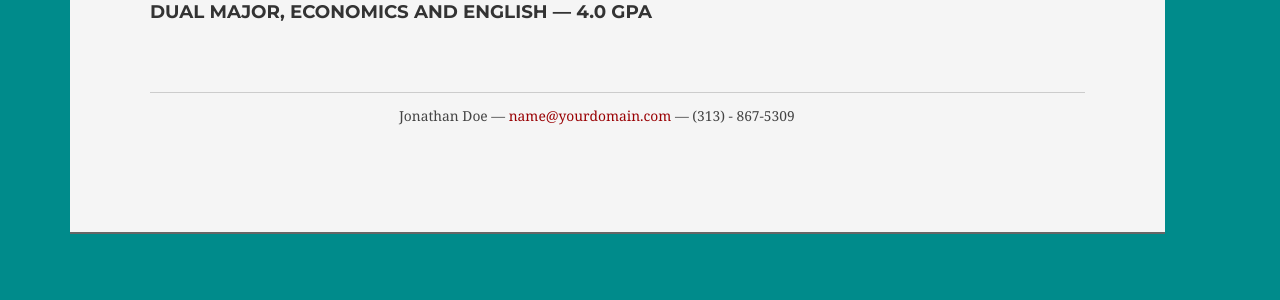
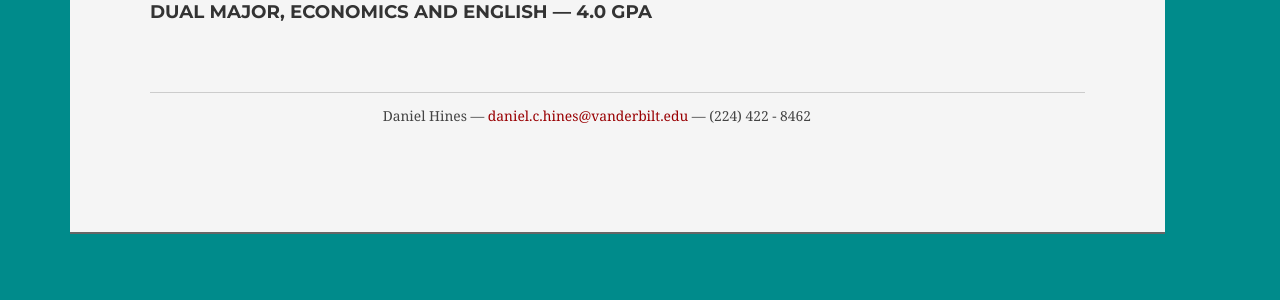
Before and after one commit to danielchines/danielchines.github.io, a Jekyll site: the page built from index.html, in a window 1280 px wide and 900 px high, scrolled down 3806 px. Shown: the part 154-454 px from the top of the window. Built offline with Jekyll 4.4.1, drawn with Linux system fonts in a browser that asks for light colours; a style sheet for code colours, icons or effects is not loaded.

Commit message:
Update resume.html

```diff
--- a/_includes/resume.html
+++ b/_includes/resume.html
@@ -8,7 +8,7 @@
 	<meta name="keywords" content="" />
 	<meta name="description" content="" />
 
-	<link rel="stylesheet" type="text/css" href="http://yui.yahooapis.com/2.7.0/build/reset-fonts-grids/reset-fonts-grids.css" media="all" />
+	<link rel="stylesheet" type="text/css" href="https://yui.yahooapis.com/2.7.0/build/reset-fonts-grids/reset-fonts-grids.css" media="all" />
 	<link rel="stylesheet" type="text/css" href="resume.css" media="all" />
 
 </head>
@@ -154,7 +154,7 @@
 		</div><!--// bd -->
 
 		<div id="ft">
-			<p>Jonathan Doe &mdash; <a href="mailto:name@yourdomain.com">name@yourdomain.com</a> &mdash; (313) - 867-5309</p>
+			<p>Daniel Hines &mdash; <a href="mailto:daniel.c.hines@vanderbilt.edu">daniel.c.hines@vanderbilt.edu</a> &mdash; (224) 422 - 8462</p>
 		</div><!--// footer -->
 
 	</div><!-- // inner -->
```
